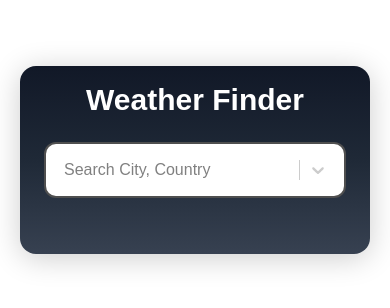
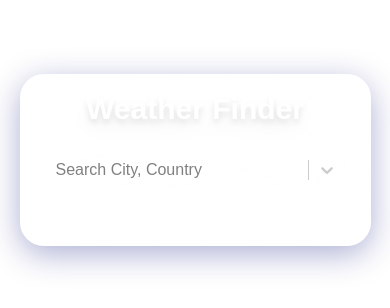
Before and after one commit to shivuptl06/weather-app-v2, a React (Create React App) app: page / in a window 390 px wide. Shown: the part 262-570 px from the top of the page. Built offline with nearby package versions, Linux system fonts and the light colour scheme; no server answers.

Commit message:
Redesigned to give glassy finish

```diff
--- a/src/App.css
+++ b/src/App.css
@@ -1,6 +1,6 @@
 body {
   margin: 0;
-  font-family: 'Poppins', sans-serif;
+  font-family: "Poppins", sans-serif;
 }
 
 .App {
@@ -11,142 +11,52 @@ body {
   height: 100vh;
 }
 
-h1 {
-  font-size: 2.5rem;
+
+.glass-card {
+  background: rgba(255, 255, 255, 0.2);
+  backdrop-filter: blur(10px);
+  border: 1px solid rgba(255, 255, 255, 0.3);
+  box-shadow: 0 8px 32px 0 rgba(31, 38, 135, 0.37);
 }
 
-h2 {
-  font-size: 2rem;
+.glass-card::before {
+  content: "";
+  position: absolute;
+  top: 0;
+  left: 0;
+  right: 0;
+  bottom: 0;
+  background: linear-gradient(
+    135deg,
+    rgba(255, 255, 255, 0.1) 0%,
+    rgba(255, 255, 255, 0.05) 100%
+  );
+  border-radius: inherit;
+  z-index: -1;
 }
 
-.text-white {
-  color: white;
+.glass-select > div {
+  background: rgba(255, 255, 255, 0.2) !important;
+  backdrop-filter: blur(10px) !important;
+  border: 1px solid rgba(255, 255, 255, 0.3) !important;
 }
 
-.bg-cover {
-  background-size: cover;
+.glass-select input {
+  color: Black !important;
 }
 
-.bg-opacity-70 {
-  background-color: rgba(0, 0, 0, 0.7);
+.glass-select > div > div {
+  color: black !important;
 }
 
-.rounded-3xl {
-  border-radius: 1.5rem;
+.weather-info {
+  text-shadow: 1px 1px 2px rgba(0, 0, 0, 0.5);
 }
 
-.shadow-lg {
-  box-shadow: 0 4px 30px rgba(0, 0, 0, 0.2);
-}
+@media (max-width: 768px) {
 
-.flex {
-  display: flex;
-}
-
-.items-center {
-  align-items: center;
-}
-
-.justify-center {
-  justify-content: center;
-}
-
-.text-center {
-  text-align: center;
-}
-
-.mt-4 {
-  margin-top: 1rem;
-}
-
-.mb-4 {
-  margin-bottom: 1rem;
-}
-
-.w-full {
-  width: 100%;
-}
-
-.w-4\/5 {
-  width: 80%;
-}
-
-.xl\:w-1\/3 {
-  width: 33.3333%;
-}
-
-.p-8 {
-  padding: 2rem;
-}
-
-.rounded-md {
-  border-radius: 0.375rem;
-}
-
-.mr-2 {
-  margin-right: 0.5rem;
-}
-
-.text-lg {
-  font-size: 1.125rem;
-}
-
-.text-xl {
-  font-size: 1.25rem;
-}
-
-.font-bold {
-  font-weight: bold;
-}
-
-.font-light {
-  font-weight: 300;
-}
-
-.block {
-  display: block;
-}
-
-.text-5xl {
-  font-size: 3rem;
-}
-
-.font-poppins {
-  font-family: 'Poppins', sans-serif;
-}
-
-/* New styles for card margin */
-.card-container {
-  margin: 20px; /* Adjust margin value as needed */
-}
-
-/* Responsive Styles */
-@media (max-width: 768px) {
-  h1 {
-    font-size: 2rem; /* Smaller font size for smaller screens */
-  }
-
-  .text-5xl {
-    font-size: 2.5rem; /* Adjust temperature text size */
-  }
-
-  .rounded-3xl {
-    border-radius: 1rem; /* Smaller border radius on small screens */
-  }
-
-  .p-8 {
-    padding: 1rem; /* Smaller padding on small screens */
-  }
-
-  .mt-8 {
-    margin-top: 1rem; /* Smaller margin */
-  }
-
-  .text-xl {
-    font-size: 1rem; /* Smaller font size for wind and humidity */
-  }
-
-  .w-4\/5 {
-    width: 100%; /* Full width on small screens */
+  .glass-card {
+    width: 90% !important;
+    padding: 1rem !important;
   }
 }
--- a/src/App.js
+++ b/src/App.js
@@ -14,7 +14,7 @@ function App() {
   const API_KEY = "46647644-a5ca1c401d94abe9622557302";
   const OpenWeatherAPI_KEY = "cd72cecc6033636d9a71e2bec98fbc65";
 
-  const [images, setImages] = useState(""); // Change [] to ""
+  const [images, setImages] = useState("");
   const [searchTerm, setSearchTerm] = useState("");
   const [weatherIcon, setWeatherIcon] = useState("");
   const [weatherData, setWeatherData] = useState({});
@@ -135,8 +135,10 @@ function App() {
           backgroundRepeat: "no-repeat",
         }}
       >
-        <div className="w-4/5 xl:w-1/3 h-auto flex flex-col bg-opacity-70 bg-gradient-to-b from-gray-900 via-gray-800 to-gray-700 rounded-3xl shadow-lg p-8 items-center card-container">
-          <h1 className="text-3xl text-white font-bold mb-4">Weather Finder</h1>
+        <div className="w-4/5 xl:w-1/3 h-auto flex flex-col rounded-3xl shadow-lg p-8 items-center glass-card">
+          <h1 className="text-3xl text-white font-bold mb-4 drop-shadow-lg">
+            Weather Finder
+          </h1>
           <Select
             inputValue={searchTerm}
             onInputChange={handleInputChange}
@@ -144,33 +146,19 @@ function App() {
             onChange={handleCitySelect}
             placeholder="Search City, Country"
             noOptionsMessage={() => "No cities found"}
-            className="w-full p-2 rounded-md mb-4"
-            styles={{
-              control: (base) => ({
-                ...base,
-                border: "2px solid #4f4f4f",
-                borderRadius: "0.75rem",
-                padding: "0.5rem",
-                backgroundColor: "#fff",
-              }),
-              menu: (base) => ({
-                ...base,
-                borderRadius: "0.75rem",
-                backgroundColor: "#f0f0f0",
-              }),
-            }}
+            className="w-full p-2 rounded-md mb-4 glass-select"
           />
-          <div className="text-center text-white mt-4 flex flex-col">
+          <div className="text-center text-white mt-4 flex flex-col weather-info">
             {weatherIcon && (
               <img
                 src={weatherIcon}
                 alt="Weather Icon"
-                className="rounded-md mt-2 mb-4 items-center justify-center"
+                className="rounded-md mt-2 mb-4 mx-auto w-24 h-24"
               />
             )}
             {weatherData.main && (
               <>
-                <span className="block text-5xl font-poppins font-bold">
+                <span className="block text-5xl font-bold">
                   {convertKelvin(weatherData.main.temp)}°C
                 </span>
                 <span className="block text-2xl font-light p-1">
```
